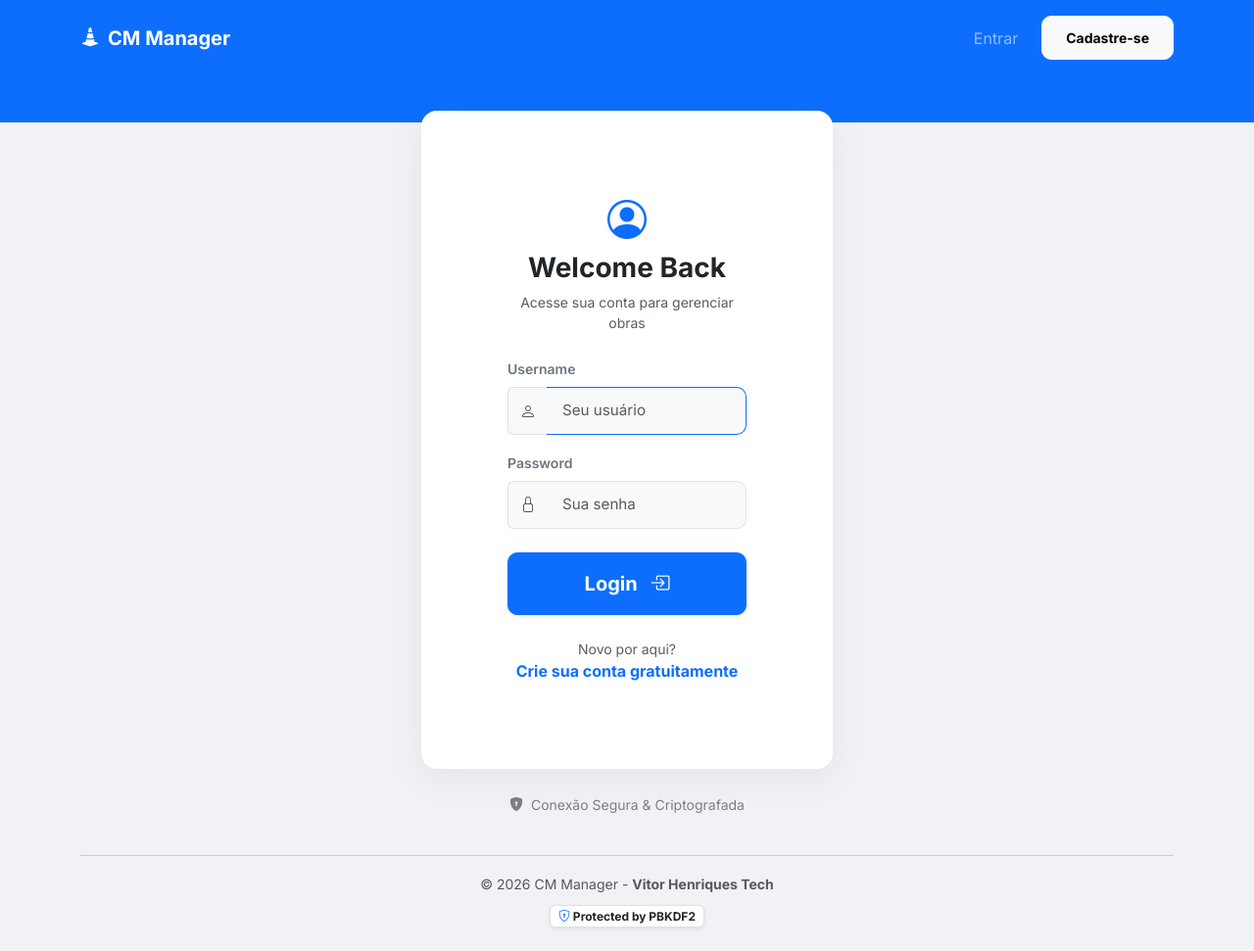
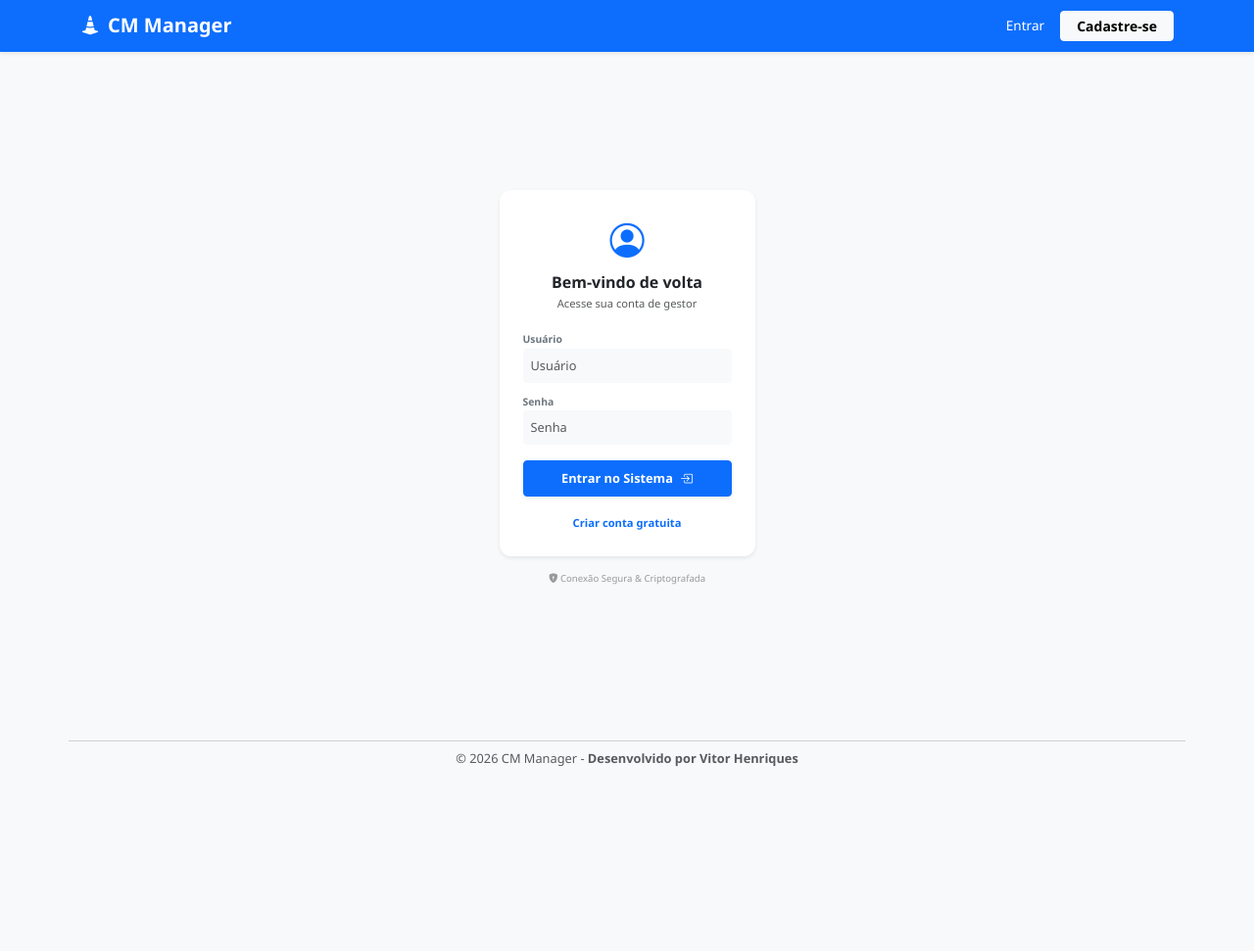
Before and after one commit to Vitorenriks/cm-manager-pro, a Flask app: page /login in a window 1280 px wide. Shown: the whole page at 98% size. After the commit the page ends 783 px from the top, so only its background shows below. Run offline with Flask 3, Linux system fonts and the light colour scheme.

Commit message:
Final version: Professional UI/UX and Clean Architecture

```diff
--- a/templates/layout.html
+++ b/templates/layout.html
@@ -4,87 +4,77 @@
     <meta charset="UTF-8">
     <meta name="viewport" content="width=device-width, initial-scale=1.0">
     <title>{% block title %}CM Manager{% endblock %}</title>
-
     <link href="https://cdn.jsdelivr.net/npm/bootstrap@5.3.0/dist/css/bootstrap.min.css" rel="stylesheet">
     <link rel="stylesheet" href="https://cdn.jsdelivr.net/npm/bootstrap-icons@1.11.0/font/bootstrap-icons.css">
+    <style>
+    :root { --primary-color: #0d6efd; }
 
-    <link rel="stylesheet" href="{{ url_for('static', filename='style.css') }}">
+    body {
+        background-color: #f8f9fa;
+        height: 100vh;
+        margin: 0;
+        display: flex;
+        flex-direction: column;
+        font-family: 'Segoe UI', sans-serif;
+        font-size: 0.85rem;
+        overflow: hidden;
+    }
 
-    <style>
-        body { min-height: 100vh; display: flex; flex-direction: column; }
-        .main-container { flex: 1; }
+    .navbar { background-color: var(--primary-color) !important; padding: 0.4rem 0; flex-shrink: 0; }
+
+    .main-container {
+        flex: 1;
+        display: flex;
+        flex-direction: column;
+        justify-content: center;
+        padding: 1rem 0;
+        overflow-y: auto;
+    }
+
+    footer { flex-shrink: 0; padding: 1rem 0; font-size: 0.75rem; }
 </style>
 </head>
 <body>
-
-<nav class="navbar navbar-expand-lg navbar-dark bg-primary shadow-none">
+<nav class="navbar navbar-expand-lg navbar-dark shadow-sm">
     <div class="container">
-        <a class="navbar-brand fw-bold" href="{{ url_for('main.dashboard') }}">
-            <i class="bi bi-cone-striped me-2"></i>CM Manager
+        <a class="navbar-brand fw-bold d-flex align-items-center" href="{{ url_for('main.dashboard') }}">
+            <i class="bi bi-cone-striped me-2"></i> CM Manager
         </a>
-
-        <button class="navbar-toggler" type="button" data-bs-toggle="collapse" data-bs-target="#navbarNav">
-            <span class="navbar-toggler-icon"></span>
-        </button>
-
         <div class="collapse navbar-collapse" id="navbarNav">
             <ul class="navbar-nav ms-auto align-items-center">
                 {% if current_user.is_authenticated %}
-                    <li class="nav-item">
-                        <a class="nav-link px-3" href="{{ url_for('main.dashboard') }}"><i class="bi bi-speedometer2 me-1"></i> Dashboard</a>
-                    </li>
-                    <li class="nav-item">
-                        <a class="nav-link px-3" href="{{ url_for('main.create_work') }}"><i class="bi bi-plus-circle me-1"></i> Novo Projeto</a>
-                    </li>
-                    <li class="nav-item ms-lg-3">
-                        <a class="btn-logout px-3 text-white text-decoration-none opacity-75" href="{{ url_for('main.logout') }}">
-                            <i class="bi bi-box-arrow-right me-1"></i> Sair
-                        </a>
-                    </li>
+                    <li class="nav-item"><a class="nav-link px-2" href="{{ url_for('main.dashboard') }}">Dashboard</a></li>
+                    <li class="nav-item"><a class="nav-link px-2" href="{{ url_for('main.create_work') }}">Novo Projeto</a></li>
+                    <li class="nav-item ms-lg-2"><a class="btn btn-outline-light btn-sm py-1 px-3" href="{{ url_for('main.logout') }}">Sair</a></li>
                 {% else %}
-                    <li class="nav-item">
-                        <a class="nav-link px-3" href="{{ url_for('main.login') }}">Entrar</a>
-                    </li>
-                    <li class="nav-item">
-                        <a class="btn btn-light btn-sm fw-bold px-4 ms-lg-2" href="{{ url_for('main.register') }}">Cadastre-se</a>
-                    </li>
+                    <li class="nav-item"><a class="nav-link px-2 text-white" href="{{ url_for('main.login') }}">Entrar</a></li>
+                    <li class="nav-item"><a class="btn btn-light btn-sm fw-bold py-1 px-3 ms-lg-2" href="{{ url_for('main.register') }}">Cadastre-se</a></li>
                 {% endif %}
             </ul>
         </div>
     </div>
 </nav>
 
-<main class="container main-container" style="margin-top: -40px; position: relative; z-index: 10;">
-    <div class="row justify-content-center">
-        <div class="col-12 col-md-11 col-lg-10">
-
-            <div class="alert-container">
+<main class="container main-container">
+    <div class="alert-container mx-auto mb-3" style="max-width: 600px;">
         {% with messages = get_flashed_messages(with_categories=true) %}
             {% if messages %}
                 {% for category, message in messages %}
-                            <div class="alert alert-{{ category if category != 'message' else 'info' }} alert-dismissible fade show shadow-sm mb-4 border-0 rounded-3" role="alert">
-                                <i class="bi bi-info-circle me-2"></i> {{ message }}
-                                <button type="button" class="btn-close" data-bs-dismiss="alert" aria-label="Close"></button>
+                    <div class="alert alert-{{ category if category != 'message' else 'info' }} alert-dismissible fade show" role="alert">
+                        {{ message }}
+                        <button type="button" class="btn-close" data-bs-dismiss="alert" style="padding: 0.8rem;"></button>
                     </div>
                 {% endfor %}
             {% endif %}
         {% endwith %}
     </div>
-
     {% block content %}{% endblock %}
-
-        </div>
-    </div>
 </main>
 
-<footer class="container text-center py-4 text-muted mt-auto">
-    <hr>
-    <small>&copy; 2026 CM Manager - <span class="fw-bold">Vitor Henriques Tech</span></small>
-    <div class="mt-2">
-        <span class="badge bg-white text-dark border shadow-sm"><i class="bi bi-shield-lock text-primary"></i> Protected by PBKDF2</span>
-    </div>
+<footer class="text-center py-3 text-muted mt-auto" style="font-size: 0.8rem;">
+    <hr class="opacity-10 container mb-2">
+    <span>&copy; 2026 CM Manager - <b>Desenvolvido por Vitor Henriques</b></span>
 </footer>
-
 <script src="https://cdn.jsdelivr.net/npm/bootstrap@5.3.0/dist/js/bootstrap.bundle.min.js"></script>
 </body>
 </html>
--- a/templates/login.html
+++ b/templates/login.html
@@ -1,57 +1,41 @@
 {% extends "layout.html" %}
-
-{% block title %}Login - CM Manager{% endblock %}
-
 {% block content %}
-<div class="auth-wrapper">
-    <div class="auth-card">
-
-        <div class="card content-card">
-            <div class="card-body p-4 p-md-5">
-
-                <div class="text-center mb-4">
-                    <div class="display-6 text-primary mb-2">
-                        <i class="bi bi-person-circle"></i>
-                    </div>
-                    <h3 class="fw-bold text-dark">Welcome Back</h3>
-                    <p class="text-muted small">Acesse sua conta para gerenciar obras</p>
+<div class="row justify-content-center w-100 m-0">
+    <div class="col-12 col-sm-8 col-md-5 col-lg-3">
+        <div class="card shadow-sm border-0" style="border-radius: 12px;">
+            <div class="card-body p-3 p-md-4 text-center">
+                <div class="text-primary mb-2">
+                    <i class="bi bi-person-circle" style="font-size: 2.2rem;"></i>
                 </div>
 
-                <form action="{{ url_for('main.login') }}" method="POST">
-                    <div class="mb-3">
-                        <label class="form-label fw-semibold text-secondary small">Username</label>
-                        <div class="input-group">
-                            <span class="input-group-text bg-light border-end-0 text-muted"><i class="bi bi-person"></i></span>
-                            <input type="text" name="username" class="form-control bg-light border-start-0 shadow-none" placeholder="Seu usuário" required autofocus>
-                        </div>
+                <h6 class="fw-bold text-dark mb-1">Bem-vindo de volta</h6>
+                <p class="text-muted mb-3" style="font-size: 0.7rem;">Acesse sua conta de gestor</p>
+
+                <form action="{{ url_for('main.login') }}" method="POST" class="text-start">
+                    <div class="mb-2">
+                        <label class="form-label mb-0 fw-bold text-secondary" style="font-size: 0.65rem;">Usuário</label>
+                        <input type="text" name="username" class="form-control form-control-sm bg-light border-0 shadow-none py-2" style="font-size: 0.8rem;" placeholder="Usuário" required autofocus>
                     </div>
 
-                    <div class="mb-4">
-                        <label class="form-label fw-semibold text-secondary small">Password</label>
-                        <div class="input-group">
-                            <span class="input-group-text bg-light border-end-0 text-muted"><i class="bi bi-lock"></i></span>
-                            <input type="password" name="password" class="form-control bg-light border-start-0 shadow-none" placeholder="Sua senha" required>
-                        </div>
+                    <div class="mb-3">
+                        <label class="form-label mb-0 fw-bold text-secondary" style="font-size: 0.65rem;">Senha</label>
+                        <input type="password" name="password" class="form-control form-control-sm bg-light border-0 shadow-none py-2" style="font-size: 0.8rem;" placeholder="Senha" required>
                     </div>
 
-                    <div class="d-grid">
-                        <button type="submit" class="btn btn-primary btn-lg shadow-sm fw-bold py-3">
-                            Login <i class="bi bi-box-arrow-in-right ms-2"></i>
-                        </button>
-                    </div>
+                    <button type="submit" class="btn btn-primary btn-sm w-100 fw-bold py-2 shadow-sm" style="font-size: 0.8rem;">
+                        Entrar no Sistema <i class="bi bi-box-arrow-in-right ms-1"></i>
+                    </button>
                 </form>
 
-                <div class="text-center mt-4">
-                    <p class="text-muted small mb-0">Novo por aqui?</p>
-                    <a href="{{ url_for('main.register') }}" class="fw-bold text-decoration-none text-primary">Crie sua conta gratuitamente</a>
+                <div class="mt-3">
+                    <a href="{{ url_for('main.register') }}" class="fw-bold text-decoration-none" style="font-size: 0.7rem;">Criar conta gratuita</a>
                 </div>
             </div>
         </div>
 
-        <div class="text-center mt-4 text-muted opacity-75">
-            <small><i class="bi bi-shield-lock-fill me-1"></i> Conexão Segura & Criptografada</small>
-        </div>
-
+        <p class="text-center mt-3 text-muted mb-0" style="font-size: 0.6rem; opacity: 0.6;">
+            <i class="bi bi-shield-lock-fill"></i> Conexão Segura & Criptografada
+        </p>
     </div>
 </div>
 {% endblock %}
```
Also changed, not shown: templates/dashboard.html (+49 -45 lines), templates/register.html (+22 -37 lines), templates/work_create.html (+29 -26 lines), templates/work_edit.html (+38 -27 lines), README.md. Lines whose indentation alone changed are shown as unchanged.
